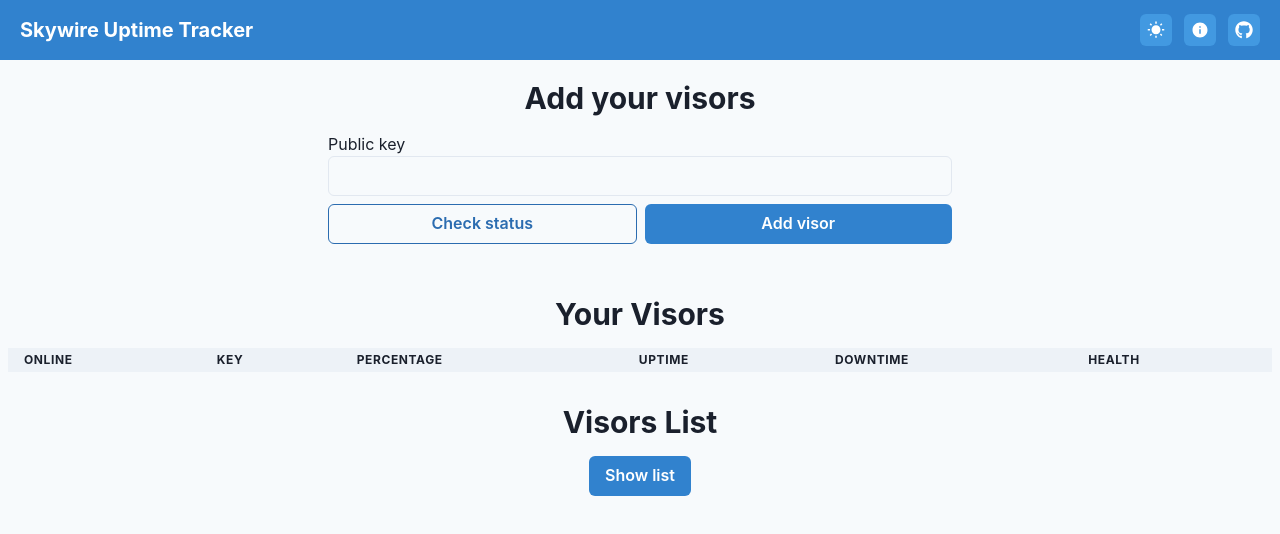
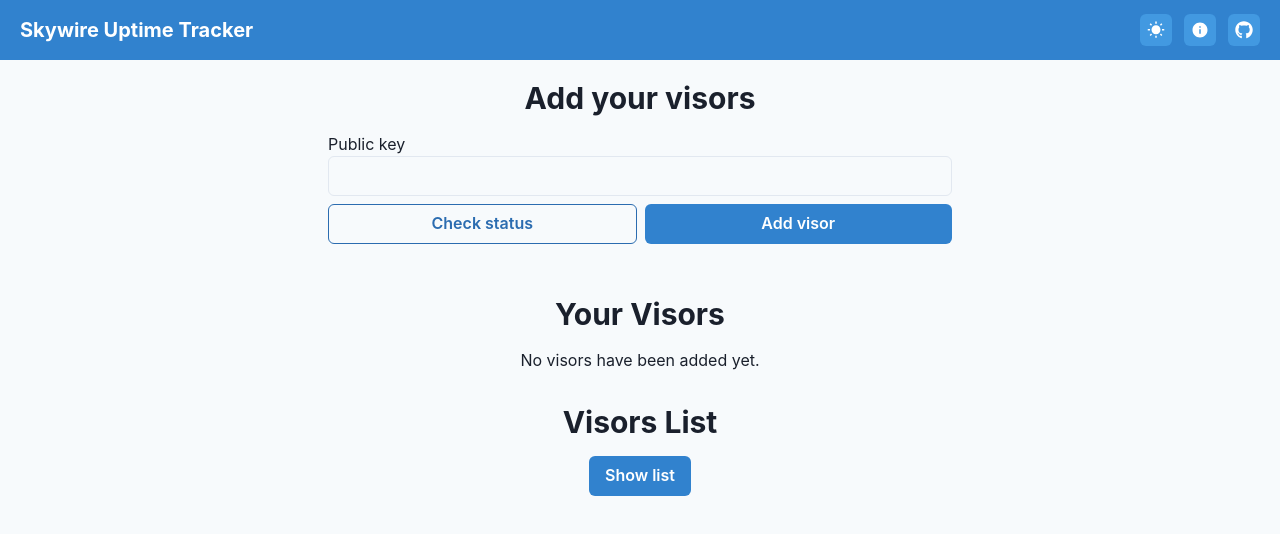
Before and after one commit to madeinchema/skywire-uptime-tracker, a Next.js app: page / in a window 1280 px wide. Shown: the top 534 px of the page. Built offline with nearby package versions, Linux system fonts and the light colour scheme.

Commit message:
show text when there are no visors saved

```diff
--- a/components/modules/MyVisors/index.tsx
+++ b/components/modules/MyVisors/index.tsx
@@ -1,4 +1,4 @@
-import { Heading, VStack } from '@chakra-ui/layout'
+import { Heading, Text, VStack } from '@chakra-ui/layout'
 import { Spinner } from '@chakra-ui/spinner'
 import React from 'react'
 import useMyVisors from '../../../hooks/useMyVisors'
@@ -10,13 +10,16 @@ const MyVisors = (): JSX.Element => {
     handlers: { updateVisorLabel },
   } = useMyVisors()
 
+  const isEmptyData = data?.length === 0
+
   return (
     <VStack spacing={4} w="100%">
       <Heading as="h1" size="lg">
         Your Visors
       </Heading>
-      {isLoading ? (
-        <Spinner />
+      {isLoading && <Spinner />}
+      {isEmptyData && !isLoading ? (
+        <Text>No visors have been added yet.</Text>
       ) : (
         <VisorsTable dataSource={data} onLabelSubmit={updateVisorLabel} />
       )}
```
